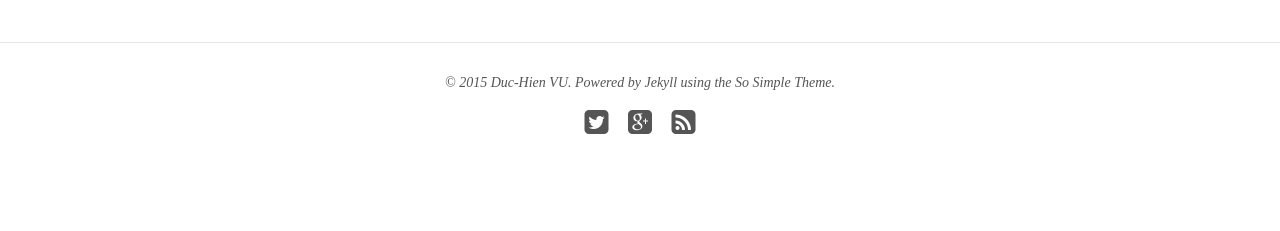
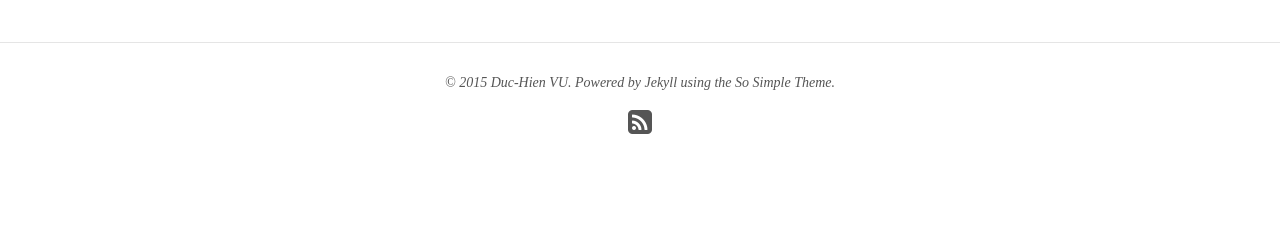
Before and after one commit to littleactuary/littleactuary.github.io, a Jekyll site: the page built from index.html, in a window 1280 px wide. Shown: the part 1526-1757 px from the top of the page. Built offline with Jekyll 4.4.1, drawn with Linux system fonts in a browser that asks for light colours; nearby versions of some CDN libraries.

Commit message:
info change

```diff
--- a/_config.yml
+++ b/_config.yml
@@ -37,18 +37,18 @@ owner:
   avatar: bio-photo.jpg
   email: duchienvu91@gmail.com
   disqus-shortname:
-  twitter: duc_hien_vu
+  twitter: #duc_hien_vu
   facebook: #vuhien
   github: #littleactuary
   stackexchange:
   linkedin: #duc-hien-vu-50b20627
   instagram: #vuduchien
-  flickr:
-  tumblr:
-  pinterest:
+  flickr: #
+  tumblr: #
+  pinterest: #
   weibo:
   google:
-    plus: duchienvu91
+  plus: #duchienvu91
     analytics:
     verify:
     ad-client:
```
